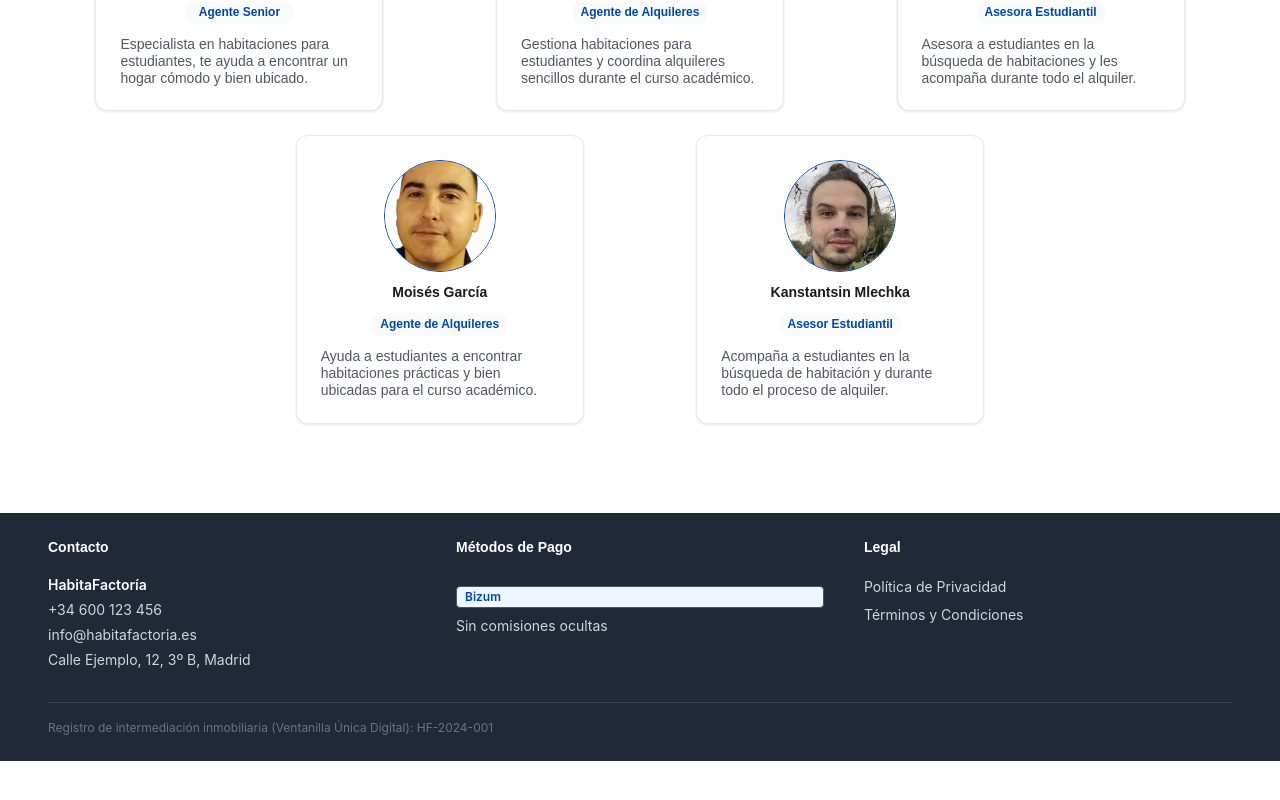
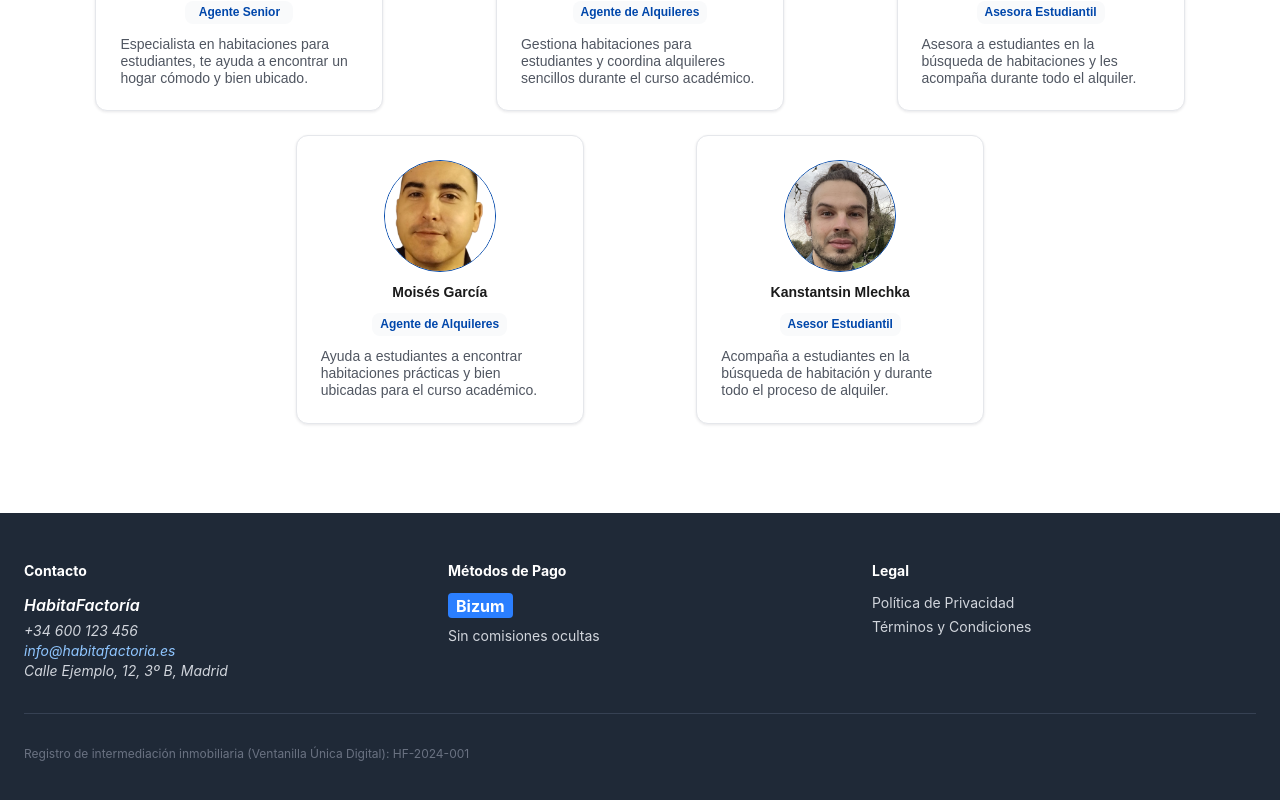
Before and after one commit to kvadrakola/La-Inmobiliaria, a React (Vite) app: page /about in a window 1280 px wide. Shown: the part 857-1657 px from the top of the page. Before the commit the page ends 1618 px from the top, so only its background shows below. Built offline with nearby package versions, Linux system fonts and the light colour scheme; no server answers.

Commit message:
refactor(footer): unify site footer across all pages

```diff
--- a/src/semantic-graph/nodes/SiteChrome.jsx
+++ b/src/semantic-graph/nodes/SiteChrome.jsx
@@ -23,6 +23,7 @@ function AgencyContactPoint({ agency }) {
       data-semantic-role="entity"
       data-ref={agency.id}
       data-rel="belongs-to"
+      className="mt-3"
     >
       <p
         data-node-id="agency-contact-point-001-trade-name"
@@ -32,6 +33,7 @@ function AgencyContactPoint({ agency }) {
         data-content-kind="text"
         data-content-source="fixture"
         data-required="true"
+        className="font-semibold text-white"
       >
         {agency.tradeName}
       </p>
@@ -43,6 +45,7 @@ function AgencyContactPoint({ agency }) {
         data-content-kind="text"
         data-content-source="fixture"
         data-required="true"
+        className="mt-1 text-sm"
       >
         {agency.contactPhone}
       </p>
@@ -54,8 +57,11 @@ function AgencyContactPoint({ agency }) {
         data-content-kind="text"
         data-content-source="fixture"
         data-required="true"
+        className="text-sm text-blue-300"
       >
+        <a href={`mailto:${agency.contactEmail}`} className="hover:text-white">
           {agency.contactEmail}
+        </a>
       </p>
       <p
         data-node-id="agency-contact-point-001-address"
@@ -65,6 +71,7 @@ function AgencyContactPoint({ agency }) {
         data-content-kind="address"
         data-content-source="fixture"
         data-required="false"
+        className="text-sm"
       >
         {agency.address.streetAddress}, {agency.address.municipality}
       </p>
@@ -81,9 +88,10 @@ function PaymentMethodAssertion({ payment }) {
       data-content-kind="text"
       data-content-source="fixture"
       data-required="true"
-      className="mt-3 flex flex-col gap-2"
+      className="mt-3 space-y-2"
     >
-      <span
+      <button
+        type="button"
         data-node-id={`${payment.id}-label`}
         data-node-type="payment-method"
         data-semantic-role="field"
@@ -91,10 +99,10 @@ function PaymentMethodAssertion({ payment }) {
         data-content-kind="text"
         data-content-source="fixture"
         data-required="true"
-        className="inline-block rounded border border-gray-600 bg-[#eff6ff] px-2 py-0.5 text-xs font-semibold text-[#0047AB]"
+        className="rounded bg-blue-500 px-2 py-[0.5px] font-bold text-white hover:bg-blue-600"
       >
         Bizum
-      </span>
+      </button>
       <span
         data-node-id={`${payment.id}-policy-statement`}
         data-node-type="payment-method"
@@ -123,11 +131,17 @@ function AgencyProfessionalCredential({ credential }) {
       data-content-kind="text"
       data-content-source="fixture"
       data-required="true"
+      className="text-xs text-gray-500"
     >
       Registro de intermediación inmobiliaria (Ventanilla Única Digital): {credential.registrationNumber}
     </div>
   );
 }
+
+const LEGAL_DOCUMENT_ROUTES = {
+  'action-view-privacy-001': '/privacidad',
+  'action-view-terms-001': '/terminos',
+};
 
 function LegalDocumentCollection({ collection }) {
   return (
@@ -137,17 +151,19 @@ function LegalDocumentCollection({ collection }) {
       data-semantic-role="collection"
       data-cardinality="1..6"
       data-required="true"
+      className="mt-3 space-y-1 text-sm"
     >
       {collection.items.map((item) => (
         <li key={item.id}>
           <a
-            href="#"
+            href={LEGAL_DOCUMENT_ROUTES[item.id] ?? '#'}
             data-node-id={item.id}
             data-node-type="compliance-record"
             data-semantic-role="action"
             data-action-id={item.id}
             data-action-intent="view-legal-document"
             data-content-kind="action-label"
+            className="hover:text-white"
           >
             {item.label}
           </a>
@@ -159,23 +175,27 @@ function LegalDocumentCollection({ collection }) {
 
 export function SiteFooter() {
   return (
-    <footer className="site-footer">
-      <div className="site-footer-grid">
-        <div className="site-footer-column">
-          <h3 className="site-footer-title">Contacto</h3>
+    <footer className="w-full bg-[#1f2937] text-gray-300">
+      <div className="mx-auto max-w-[1280px] px-6 py-12">
+        <div className="grid grid-cols-1 gap-10 sm:grid-cols-3">
+          <div>
+            <h3 className="text-sm font-bold text-white">Contacto</h3>
             <AgencyContactPoint agency={agencyFixture} />
           </div>
-        <div className="site-footer-column">
-          <h3 className="site-footer-title">Métodos de Pago</h3>
+          <div>
+            <h3 className="text-sm font-bold text-white">Métodos de Pago</h3>
             <PaymentMethodAssertion payment={paymentMethodFixture} />
           </div>
-        <div className="site-footer-column">
-          <h3 className="site-footer-title">Legal</h3>
+          <div>
+            <h3 className="text-sm font-bold text-white">Legal</h3>
             <LegalDocumentCollection collection={legalDocumentCollectionFixture} />
           </div>
         </div>
-      <hr className="site-footer-divider" />
+
+        <hr className="my-8 border-gray-700" />
+
         <AgencyProfessionalCredential credential={agencyFixture.professionalCredential} />
+      </div>
     </footer>
   );
 }
--- a/src/styles/index.css
+++ b/src/styles/index.css
@@ -191,90 +191,3 @@
     padding-inline: 16px;
   }
 }
-
-.site-footer {
-  width: 100%;
-  background: #1f2937;
-  color: #d1d5db;
-  padding: 24px 48px;
-}
-
-.site-footer-grid {
-  display: grid;
-  grid-template-columns: repeat(3, 1fr);
-  gap: 40px;
-  max-width: 1280px;
-  margin: 0 auto;
-}
-
-.site-footer-column {
-  display: flex;
-  flex-direction: column;
-  gap: 8px;
-}
-
-.site-footer-title {
-  color: #ffffff;
-  font-family: 'sourcesanspro', 'Source Sans Pro', sans-serif;
-  font-size: 14px;
-  font-weight: 700;
-  margin: 0 0 8px 0;
-}
-
-.site-footer address {
-  font-style: normal;
-  display: flex;
-  flex-direction: column;
-  gap: 4px;
-}
-
-.site-footer address p {
-  margin: 0;
-  font-size: 14px;
-}
-
-.site-footer address p:first-child {
-  color: #ffffff;
-  font-weight: 600;
-}
-
-.site-footer a {
-  color: #d1d5db;
-  text-decoration: none;
-  font-size: 14px;
-  transition: color 0.2s ease;
-}
-
-.site-footer a:hover {
-  color: #ffffff;
-}
-
-.site-footer ul {
-  list-style: none;
-  margin: 0;
-  padding: 0;
-  display: flex;
-  flex-direction: column;
-  gap: 4px;
-}
-
-.site-footer-divider {
-  border: none;
-  border-top: 1px solid #374151;
-  margin: 32px 0 16px 0;
-  max-width: 1280px;
-}
-
-.site-footer > div:last-child {
-  max-width: 1280px;
-  margin: 0 auto;
-  font-size: 12px;
-  color: #6b7280;
-}
-
-@media (max-width: 640px) {
-  .site-footer-grid {
-    grid-template-columns: 1fr;
-    gap: 24px;
-  }
-}
```
Lines whose indentation alone changed are shown as unchanged.
